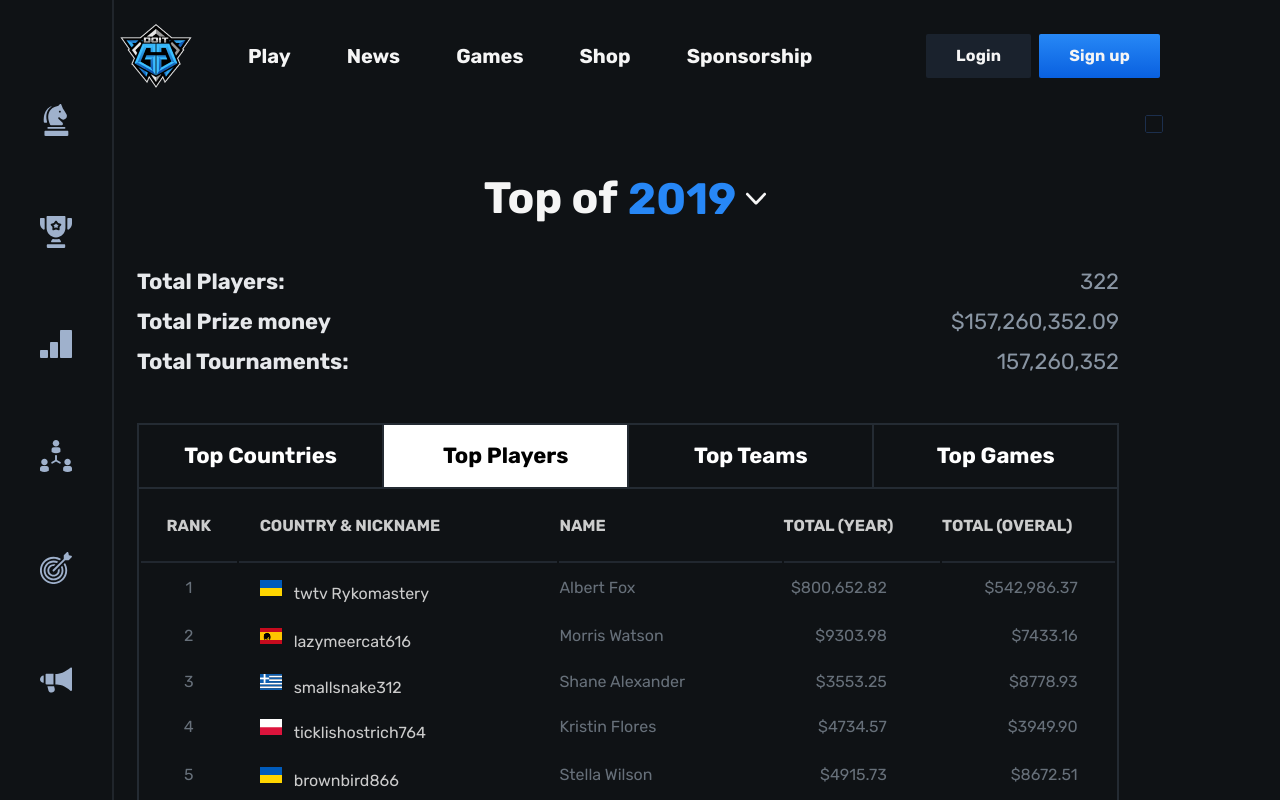
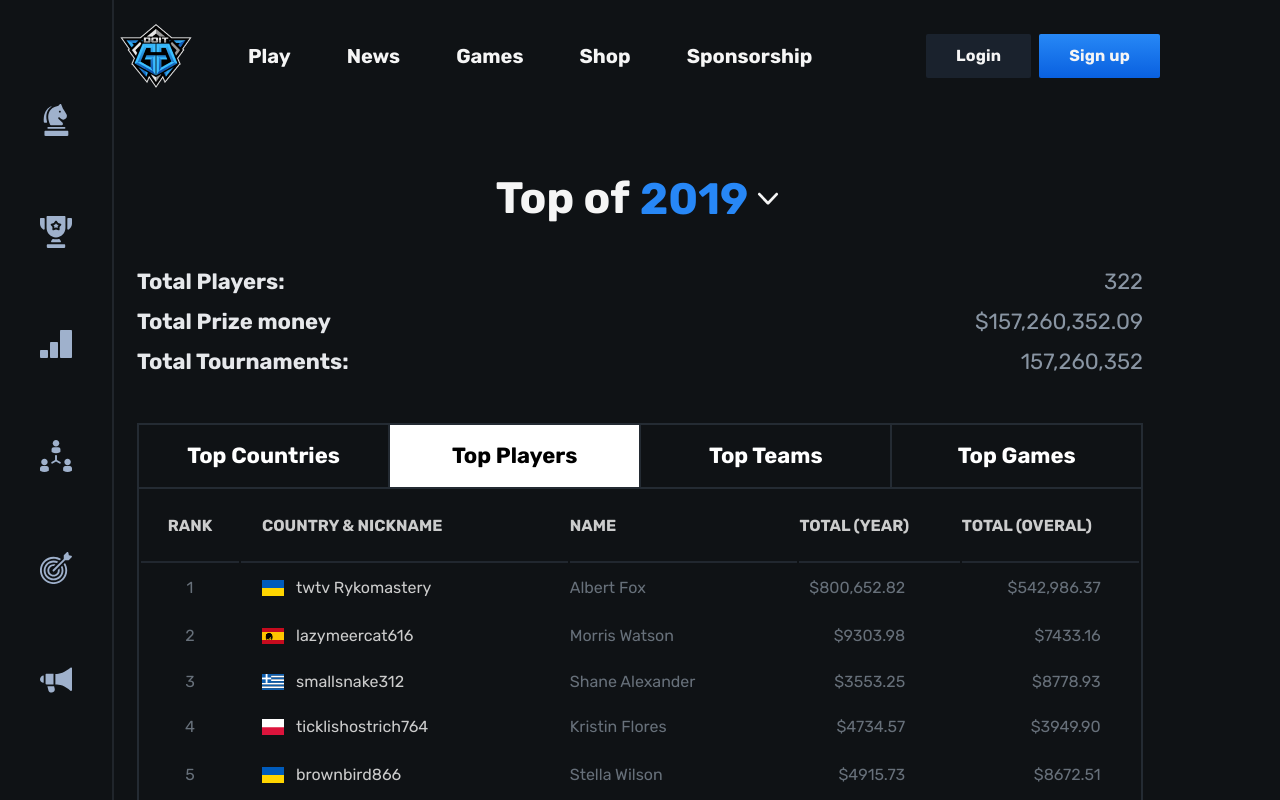
Before and after one commit to M1nt-y/doit, a Vue app: page /top in a window 1280 px wide. Shown: the top 800 px of the page. Built offline with nearby package versions, Linux system fonts and the light colour scheme.

Commit message:
dima-dev: фикс адаптации

```diff
--- a/src/components/TheTable.vue
+++ b/src/components/TheTable.vue
@@ -303,7 +303,10 @@ function formatYear(year) {
             gap: 5px;
           }
           p:nth-child(1){
-           transform: translateY(6px);
+            @include media-breakpoint-down(xs){
+              transform: translateY(6px);
+            }
+
           }
           p:nth-child(2){
             display: none;
--- a/src/pages/TopPage.vue
+++ b/src/pages/TopPage.vue
@@ -26,7 +26,6 @@
       <TheTabTop :button="sortedBtnTab" />
       <TheTable :thead="tableHead" :tbody="tableBody"/>
     </div>
-    <Checkbox/>
   </main>
 </template>
 
@@ -34,7 +33,7 @@
 import IconArrow from '@/assets/icons/Arrow.vue'
 import TheTabTop from '@/components/TheTabTop.vue'
 import TheTable from '@/components/TheTable.vue'
-import Checkbox from '@/components/UI/BaseCheckbox.vue'
+
 
 
 import { ref, onMounted, computed } from 'vue';
```
